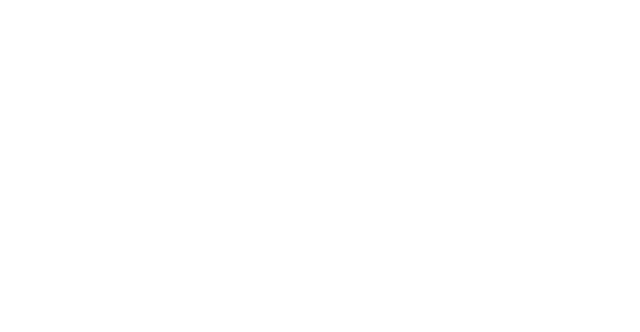
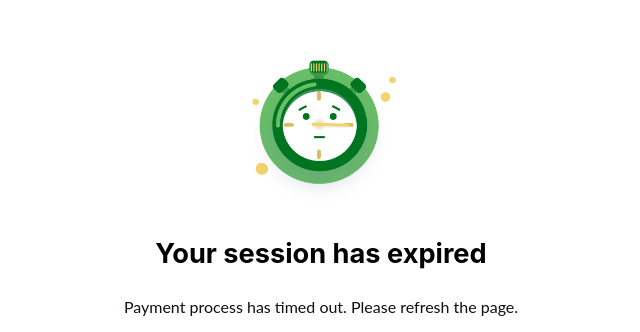
Before and after one commit to Green-Agro/webapp, a React (Create React App) app in the folder payment/: page /timeout in a window 1280 px wide. Before the commit this address had no page. Shown: the part 516-848 px from the top of the page, without its empty margins (319-959 px from the left). Before the commit the page ends 800 px from the top, so only its background shows below. Built offline with nearby package versions, Linux system fonts and the light colour scheme.

Commit message:
time out ui

```diff
--- a/payment/src/App.js
+++ b/payment/src/App.js
@@ -3,6 +3,7 @@
 import { BrowserRouter as Router,Route,Routes } from 'react-router-dom';
 import TelebirrB2B from "./components/telebirrB2B";
 import PaymentFaild from "./components/paymentFaild";
+import Timeout from "./components/farmer/timeout";
 
 function App() {
   return (
@@ -12,6 +13,7 @@
         <Route path="/" element={< TelebirrB2B/>} />
         <Route path="/telebirr/:id" element={<TelebirrUssd />} />
         <Route path="/pay"element={<PaymentFaild></PaymentFaild>}/>
+        <Route path="/timeout" element={<Timeout></Timeout>} />
       </Routes>
     </Router>
 
--- a/payment/src/components/farmer/telebirrUssd.js
+++ b/payment/src/components/farmer/telebirrUssd.js
@@ -4,7 +4,7 @@
 import SuccessPage from '../SuccessPage';
 import io from 'socket.io-client';
 import PaymentFaild from '../paymentFaild';
-
+import Timeout from './timeout';
 
 function TelebirrUssd() {
   const [loading, setLoading] = useState(true);
@@ -74,10 +74,7 @@
     return <PaymentFaild />;
   }
   if (timeoutExpired) {
-    return <div>
-      <h1>! TIMEOUT</h1>
-      <p>Payment process timed out. Please try again later.</p>
-      </div>;
+    return <Timeout/>
   }
 }
 
--- /dev/null
+++ b/payment/src/components/farmer/timeout.css
@@ -0,0 +1,12 @@
+.image{
+    display: flex;
+    justify-content: center;
+    margin-top: 45%;
+}
+
+h3{
+    display: flex;
+    justify-content: center;
+  font-weight: bold;
+  font-size:1.7em;
+}
--- /dev/null
+++ b/payment/src/components/farmer/timeout.js
@@ -0,0 +1,13 @@
+import React from 'react'
+import timeout from '../../assets/Timeout.png'
+import './timeout.css'
+
+function Timeout() {
+  return (
+    <div>
+    <div className='image'>   <img src={timeout} alt="timeout" style={{ width: '150px', height: '150px' }} /> </div>
+    <h3 className='title'>Your session has expired</h3>
+    <p>Payment process has timed out. Please refresh the page.</p></div>
+  )
+}
+export default Timeout;
--- a/payment/src/components/paymentFaild.js
+++ b/payment/src/components/paymentFaild.js
@@ -5,10 +5,10 @@
 
 function PaymentFaild() {
   return (
-    <div class="container">
+    <div className="container">
      <div>   <img src={fail} alt="fail" style={{ width: '150px', height: '150px' }} /> </div>
      <h1>! Payment Faild</h1>
-    <h2> Payment is not paid successfully. <br></br> please contact the farmer and try again.  </h2>
+    <h2> please contact the farmer and try again.  </h2>
     <p>Thank you for using lersha app!</p>
 
 
```
Also changed, not shown: payment/src/assets/Timeout.png (renamed from payment/src/assets/Tiem out.png).
